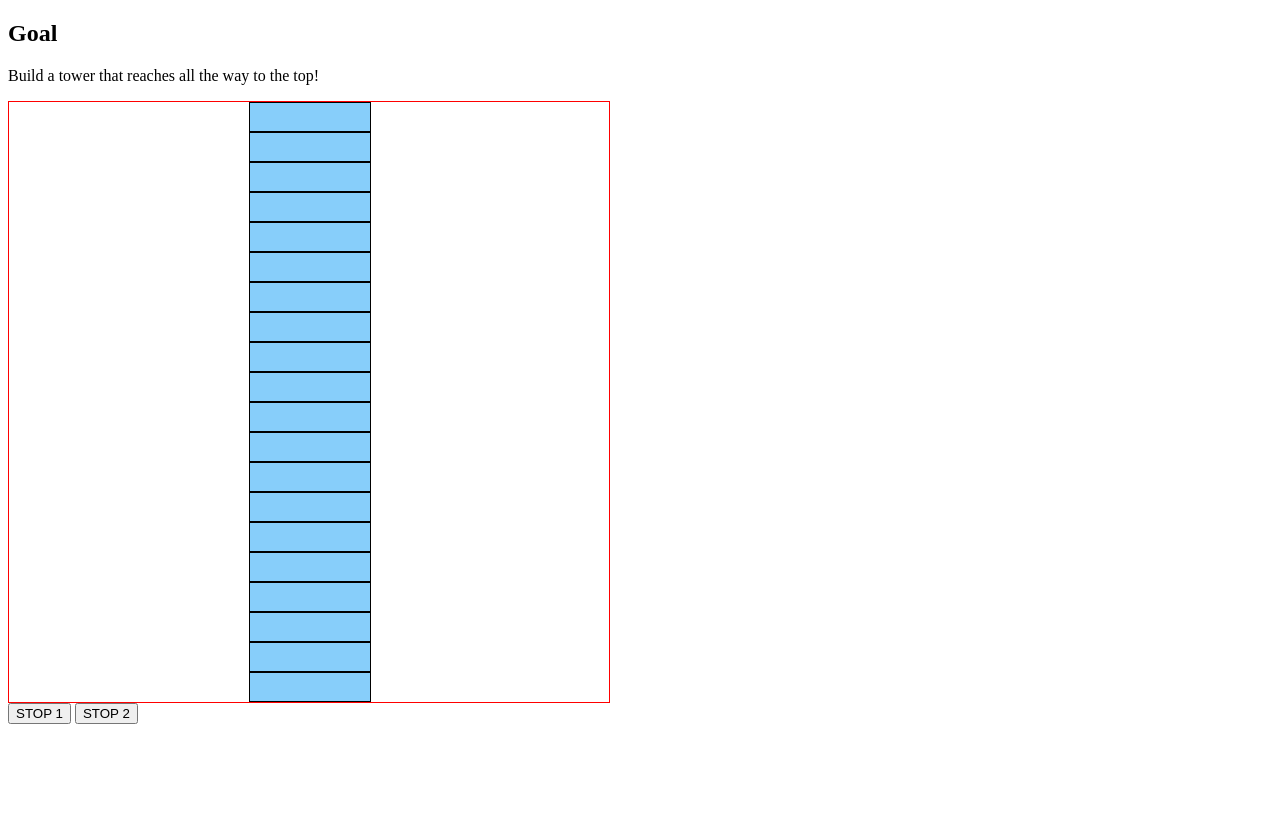
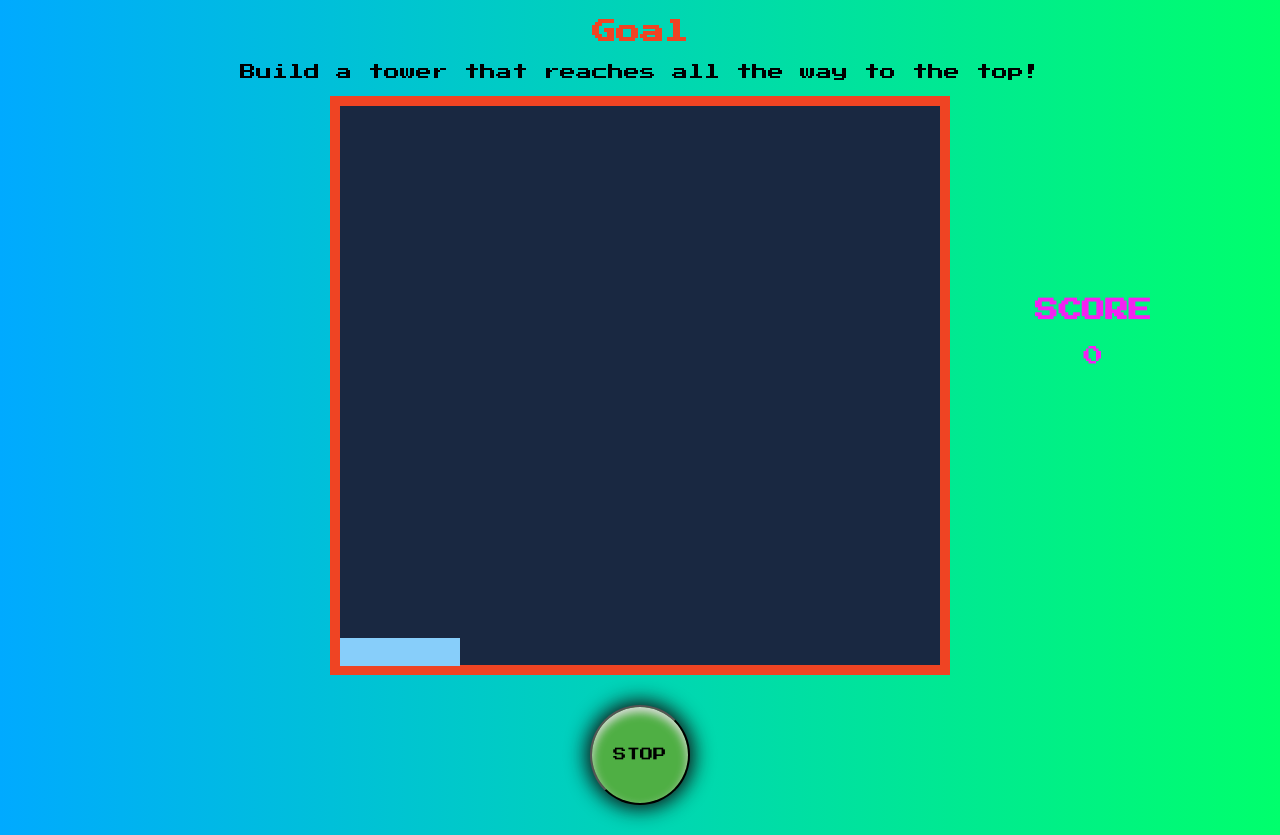
Before and after one commit to cgkw94/ArcadeTower-Stacker, a plain HTML site: page index.html in a window 1280 px wide. Before the commit the page ends 800 px from the top, so only its background shows below. Drawn offline with Linux system fonts and the light colour scheme; some packages are replaced by stand-ins of ours; a script that the page names is missing.

Commit message:
Update 1

```diff
--- a/index.html
+++ b/index.html
@@ -4,18 +4,25 @@
     <meta charset="UTF-8" />
     <meta http-equiv="X-UA-Compatible" content="IE=edge" />
     <meta name="viewport" content="width=device-width, initial-scale=1.0" />
-    <title>Document</title>
+    <title>Arcade Tower Stacker</title>
     <link href="style.css" rel="stylesheet" />
+    <link href="https://fonts.googleapis.com/css2?family=Poiret+One&family=Press+Start+2P&display=swap" rel="stylesheet">
   </head>
   <body>
-    <div id="#instructions">
+    <div class="instructions">
       <h2>Goal</h2>
       <p>Build a tower that reaches all the way to the top!</p>
     </div>
 
-    <div class="game-container"></div>
-    <button id="stop-btn">STOP 1</button>
-    <button id="stop-btn2">STOP 2</button>
+    <div class="game">
+      <div id="score-list">
+        <h3>SCORE</h3>
+        <p id="score">0</p>
+      </div>
+      <div class="game-container"></div>
+    </div>
+    <button onclick="stopRow(1)" id="stop-btn">STOP</button>
     <script src="script.js" charset="utfr-8"></script>
+    <script src="//cdn.jsdelivr.net/npm/sweetalert2@11"></script>
   </body>
 </html>
--- a/script.js
+++ b/script.js
@@ -1,46 +1,117 @@
 "use strict";
 
-//create 20 rows
+//create 21 rows
 for (let i = 20; i > 0; i--) {
   let row = document.createElement("div");
   row.setAttribute("class", "all-rows sliding");
   row.setAttribute("id", `row${i}`);
   document.querySelector(".game-container").append(row);
 }
+//assign medium-speed class to middle rows
+for (let i = 12; i > 5; i--) {
+  document.querySelectorAll(".all-rows")[i].classList.add("medium-speed");
+}
+//assign fast-speed class to upper rows
+for (let i = 5; i > 0; i--) {
+  document.querySelectorAll(".all-rows")[i].classList.add("fast-speed");
+}
+//assign fastest-speed class to top row
+document.querySelectorAll(".all-rows")[0].classList.add("fastest-speed");
 
-const stopRow1 = () => {
-  //select row
-  let currentRow = document.querySelector("#row1");
+///////////////////////////////////////////////////
+////////////////// GAME LOGIC ////////////////////
+//////////////////////////////////////////////////
 
-  //retrieve CSS left position
-  let currentLeftPosition = window
+let counter = 0;
+let rowWidth = 480;
+
+const stopRow = (row) => {
+  ////// setting row values
+  let currentRow = document.querySelector("#row" + row);
+  let belowRow = document.querySelector("#row" + (row - 1));
+  let aboveRow = document.querySelector("#row" + (row + 1));
+  if (row === 1) {
+    belowRow = currentRow;
+  } else {
+    belowRow = belowRow;
+  }
+
+  ///calculate current row left position of row
+  let currentLeft = window
     .getComputedStyle(currentRow)
     .getPropertyValue("left");
-  //   console.log(currentLeftPosition);
 
-  //remove sliding animation
+  //removing sliding animation
   currentRow.classList.remove("sliding");
+  currentRow.classList.remove("medium-speed");
+  currentRow.classList.remove("fast-speed");
+  currentRow.classList.remove("fastest-speed");
+  //assign left position to current row
+  currentRow.style.left = currentLeft;
 
-  //assign left position it to current row CSS
-  currentRow.style.left = currentLeftPosition;
+  //calculate below row left position & current width
+  let belowLeft = window.getComputedStyle(belowRow).getPropertyValue("left");
+  let currentWidth = window
+    .getComputedStyle(currentRow)
+    .getPropertyValue("width");
+
+  //convert string to numbers
+  currentLeft = parseFloat(currentLeft);
+  currentWidth = parseFloat(currentWidth);
+  belowLeft = parseFloat(belowLeft);
+
+  //calculate difference in left position of current vs below
+  let leftDifference = currentLeft - belowLeft;
+  let absLeftDifference = Math.abs(leftDifference);
+
+  //player miss stack
+  if (leftDifference < -currentWidth || leftDifference > currentWidth) {
+    Swal.fire({
+      title: "YOU LOSE!",
+      text: `Score: ${counter}`,
+      icon: "error",
+      confirmButtonText: "OK",
+    }).then(function () {
+      window.location.reload();
+    });
+  } else {
+    //find left over width & add px to string
+    let leftOverWidth = (currentWidth - absLeftDifference).toString();
+    leftOverWidth = leftOverWidth + "px";
+    //change width of current & above
+    currentRow.style.width = leftOverWidth;
+    aboveRow.style.width = leftOverWidth;
+    aboveRow.style.visibility = "visible";
+
+    //extends the animation so it fits in game-container
+    rowWidth = rowWidth + absLeftDifference;
+    if (currentRow != document.querySelector("#row1")) {
+      document.documentElement.style.setProperty("--width", rowWidth + "px");
+    }
+  }
+
+  //re-assign function & button to above row
+  let aboveRowClick = "stopRow(" + (row + 1) + ")";
+  document.querySelector("#stop-btn").setAttribute("onclick", aboveRowClick);
+
+  //track score
+  counter++;
+  //update score in html
+  document.querySelector("#score").innerText = counter;
+
+
+  //player win
+  if (
+    counter === 20 &&
+    (leftDifference > -currentWidth || leftDifference < currentWidth)
+  ) {
+    Swal.fire({
+      title: "YOU WIN!",
+      text: `Score: ${counter}`,
+      icon: "success",
+      confirmButtonText: "OK",
+    }).then(function () {
+      window.location.reload();
+    });
+  }
 };
-
-const stopRow2 = () => {
-  //select row
-  let currentRow = document.querySelector("#row2");
-
-  //retrieve CSS left position
-  let currentLeftPosition = window
-    .getComputedStyle(currentRow)
-    .getPropertyValue("left");
-  //   console.log(currentLeftPosition);
-
-  //remove sliding animation
-  currentRow.classList.remove("sliding");
-
-  //assign left position it to current row CSS
-  currentRow.style.left = currentLeftPosition;
-};
-
-document.querySelector("#stop-btn").addEventListener("click", stopRow1);
-document.querySelector("#stop-btn2").addEventListener("click", stopRow2);
--- a/style.css
+++ b/style.css
@@ -1,27 +1,79 @@
+:root {
+  --width: 480px;
+}
+
+body {
+  background: linear-gradient(to right, #00aaff, #00ff6c);
+}
+
+.instructions {
+  text-align: center;
+  font-family: "Press Start 2P", sans-serif;
+}
+
+h2 {
+  color: #ef4423;
+}
+
+.game {
+  display: inline;
+}
+
+#score-list {
+  float: right;
+  margin-right: 120px;
+  margin-top: 180px;
+  font-family: "Press Start 2P", sans-serif;
+  color: #f421f1;
+  font-size: 20px;
+}
+
+#score {
+  text-align: center;
+}
+
 .game-container {
   width: 600px;
-  height: 600px;
-  border: 1px solid red;
+  height: 559px;
+  border: 10px solid #ef4423;
+  background: #192841;
+  margin-left: auto;
+  margin-right: auto;
 }
 
 .all-rows {
   width: 120px;
   height: 28px;
   background-color: lightskyblue;
-  border: 1px solid black;
   position: relative;
-  /* visibility: hidden; */
+  visibility: hidden;
 }
 
+#row1 {
+  visibility: visible;
+}
 
-/* https://www.youtube.com/watch?v=qQfIjRjZpx0
-sliding animation */
+#stop-btn {
+  width: 100px;
+  height: 100px;
+  background-color: #4faf44;
+  border-radius: 50%;
+  -webkit-border-radius: 50%;
+  cursor: pointer;
+  box-shadow: 0 0 20px 4px #111, inset 0 5px 10px #ddd;
+  transition: all 100ms ease;
+  font-family: "Press Start 2P", sans-serif;
+  display: block;
+  margin: 30px auto;
+}
+
+/* sliding animation */
 @keyframes slide {
   0% {
     left: 0px;
   }
   50% {
-    left: 480px;
+    left: var(--width);
   }
   100% {
     left: 0px;
@@ -29,5 +81,17 @@ sliding animation */
 }
 
 .sliding {
+  animation: slide 5s infinite linear;
+}
+
+.medium-speed {
   animation: slide 4s infinite linear;
 }
+
+.fast-speed {
+  animation: slide 3s infinite linear;
+}
+
+.fastest-speed {
+  animation: slide 1s infinite linear;
+}
```
